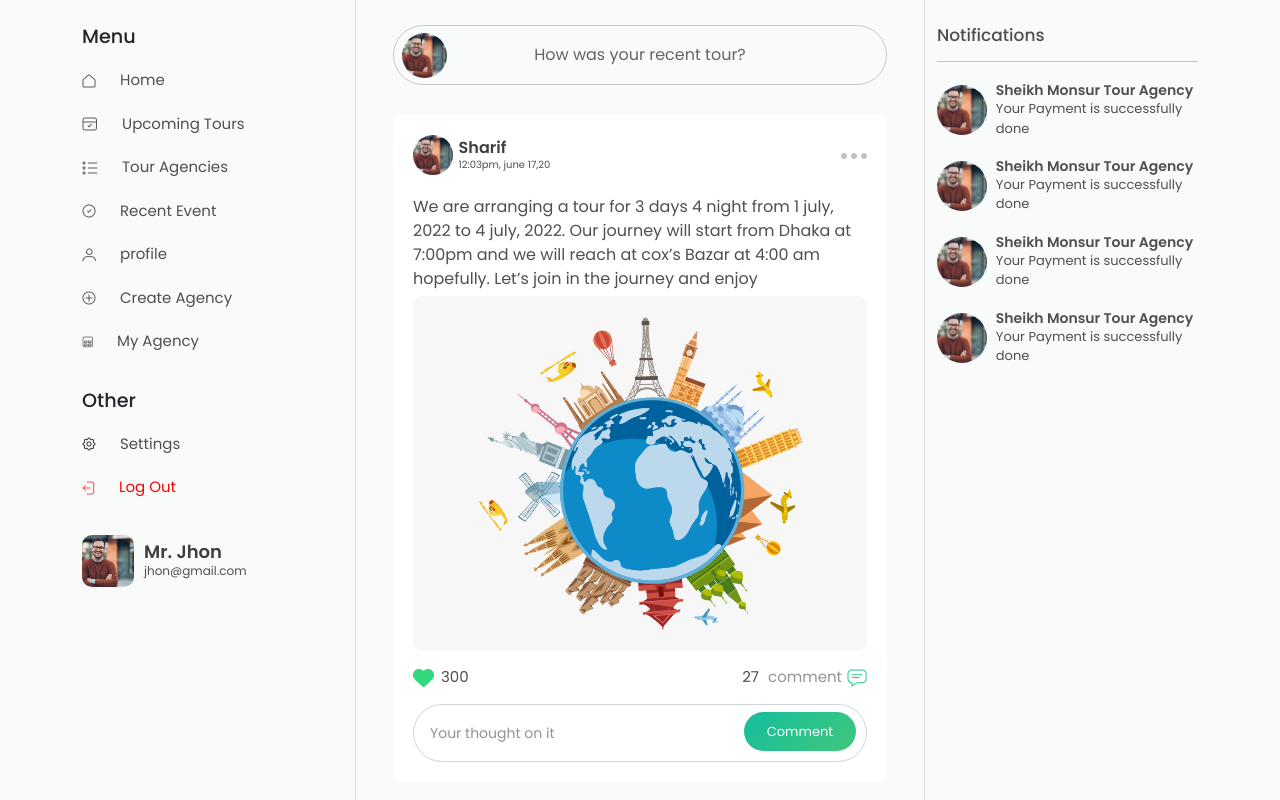
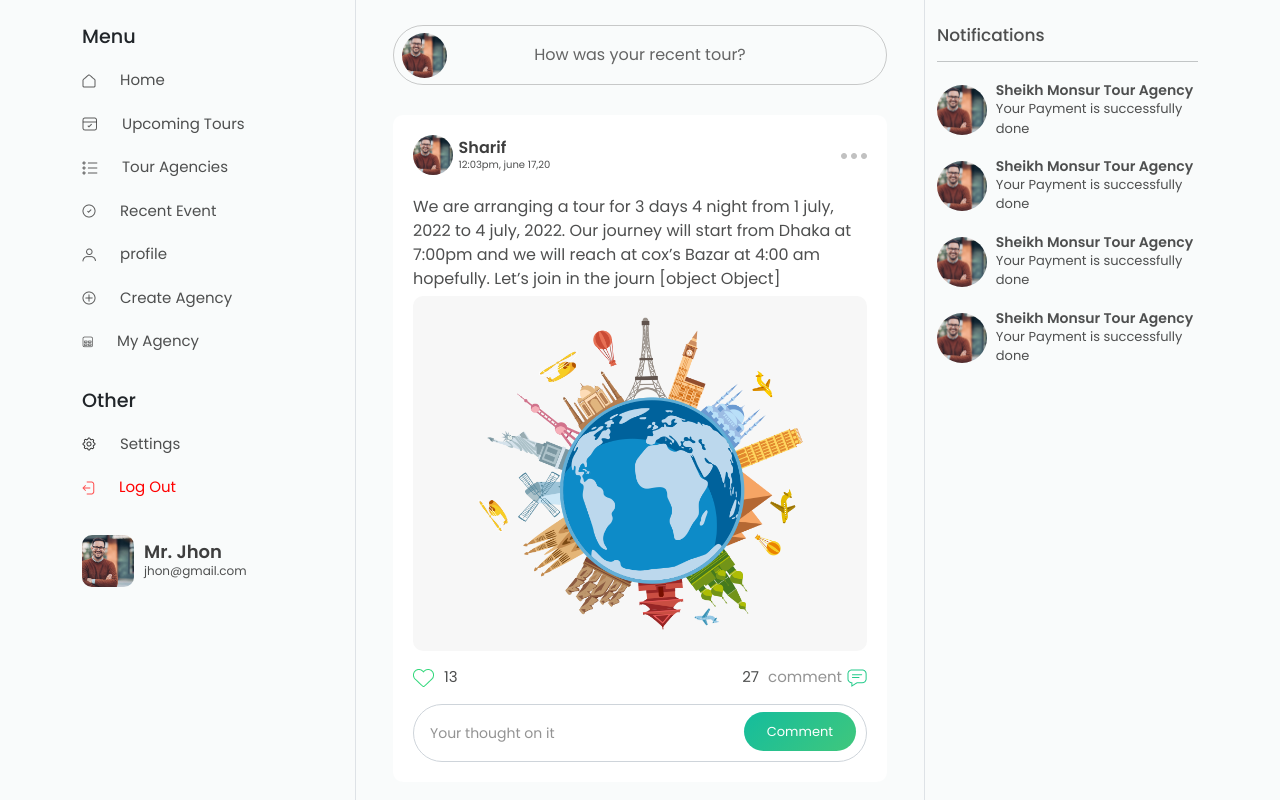
Before and after one commit to nasirmitul/take-a-trip, a React (Create React App) app: page / in a window 1280 px wide. Shown: the top 800 px of the page. Built offline with nearby package versions, Linux system fonts and the light colour scheme.

Commit message:
react added

```diff
--- a/src/components/MainSection/Home/SingleUserPost.js
+++ b/src/components/MainSection/Home/SingleUserPost.js
@@ -1,12 +1,25 @@
-import React from 'react';
+import React, { useState } from 'react';
 
 import man from '../../../images/man.jpg'
 import globe from '../../../images/t.png'
 import menu from '../../../icons/menu.png'
 import react from '../../../icons/react.png'
+import reactStroke from '../../../icons/reactStroke.png'
 import comment from '../../../icons/comment.png'
 
+
+
 const SingleUserPost = () => {
+    let p = "We are arranging a tour for 3 days 4 night from 1 july, 2022 to 4 july, 2022. Our journey will start from Dhaka at 7:00pm and we will reach at cox’s Bazar at 4:00 am hopefully. Let’s join in the journey and enjoy";
+
+    const [reactActive, setReactActive] = useState(false);
+
+
+    let reactCountValue = 13;
+    const [reactCount, setReactCount] = useState(reactCountValue)
+
+
+
     return (
         <div>
             <div className="post">
@@ -26,7 +39,10 @@ const SingleUserPost = () => {
                 </div>
 
                 <div className="caption-text">
-                    <p>We are arranging a tour for 3 days 4 night from 1 july, 2022 to 4 july, 2022. Our journey will start from Dhaka at 7:00pm and we will reach at cox’s Bazar at 4:00 am hopefully. Let’s join in the journey and enjoy</p>
+                    {
+                        (p.length < 200) ? p : `${p.slice(0, 200)} ${<p> ... See more </p>}`
+                    }
+                    {/* <p>We are arranging a tour for 3 days 4 night from 1 july, 2022 to 4 july, 2022. Our journey will start from Dhaka at 7:00pm and we will reach at cox’s Bazar at 4:00 am hopefully. Let’s join in the journey and enjoy</p> */}
                 </div>
 
                 <div className="upload-img">
@@ -47,7 +63,15 @@ const SingleUserPost = () => {
 
                 <div className="react-comment d-flex justify-content-between">
                     <div className="react">
-                        <p><img src={react} alt="" /><span>300</span></p>
+                        <div className="react-icon" onClick={() => setReactActive(!reactActive)}>
+                            {
+                                reactActive ?
+                                    <img onClick={() => setReactCount(reactCount-1)} className='react-pointer' src={react} /> :
+                                    <img onClick={() => setReactCount(reactCount+1)} className='react-pointer' src={reactStroke} />
+                            }
+                        </div>
+
+                        <span>{reactCount}</span>
                     </div>
                     <div className="comment">
                         <p>27 <span>comment</span><img src={comment} alt="" /></p>
--- a/src/css/style.css
+++ b/src/css/style.css
@@ -216,12 +216,23 @@ body {
     border-radius: 10px;
 }
 
+.react-pointer{
+    cursor: pointer;
+}
+
 /* react and comment section  */
 #post-part .react-comment {
     font-size: 15px;
     font-weight: 400;
     color: var(--text-col);
     margin: 15px 0;
+}
+
+#post-part .react{
+    display: flex;
+    align-items: center;
+    gap: 10px;
+
 }
 
 #post-part .react-comment .react p span {
```
Also changed, not shown: src/icons/reactStroke.png (added).
